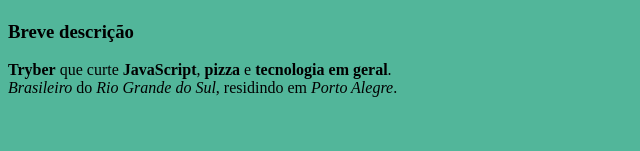
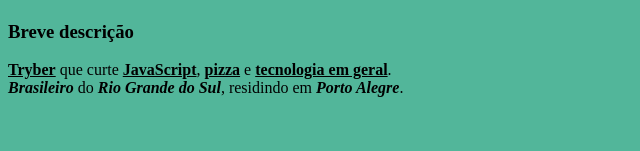
Before and after one commit to paulomichael/paulomichael.github.io, a plain HTML site: page index.html in a window 1280 px wide. Shown: the part 539-690 px from the top of the page, without its empty margins (0-640 px from the left). Drawn offline with Linux system fonts and the light colour scheme.

Commit message:
altera o estilo das tags usadas para destacar informações como nacionalidade, cidade/estado

```diff
--- a/index.html
+++ b/index.html
@@ -14,6 +14,14 @@
         }
         body {
              background-color: #52b69a;
+        }
+        b {
+            font-style: initial;
+            text-decoration: underline;
+        }
+        i {
+            font-style: oblique;
+            font-weight: 700;
         }
     </style>
 </head>
```
